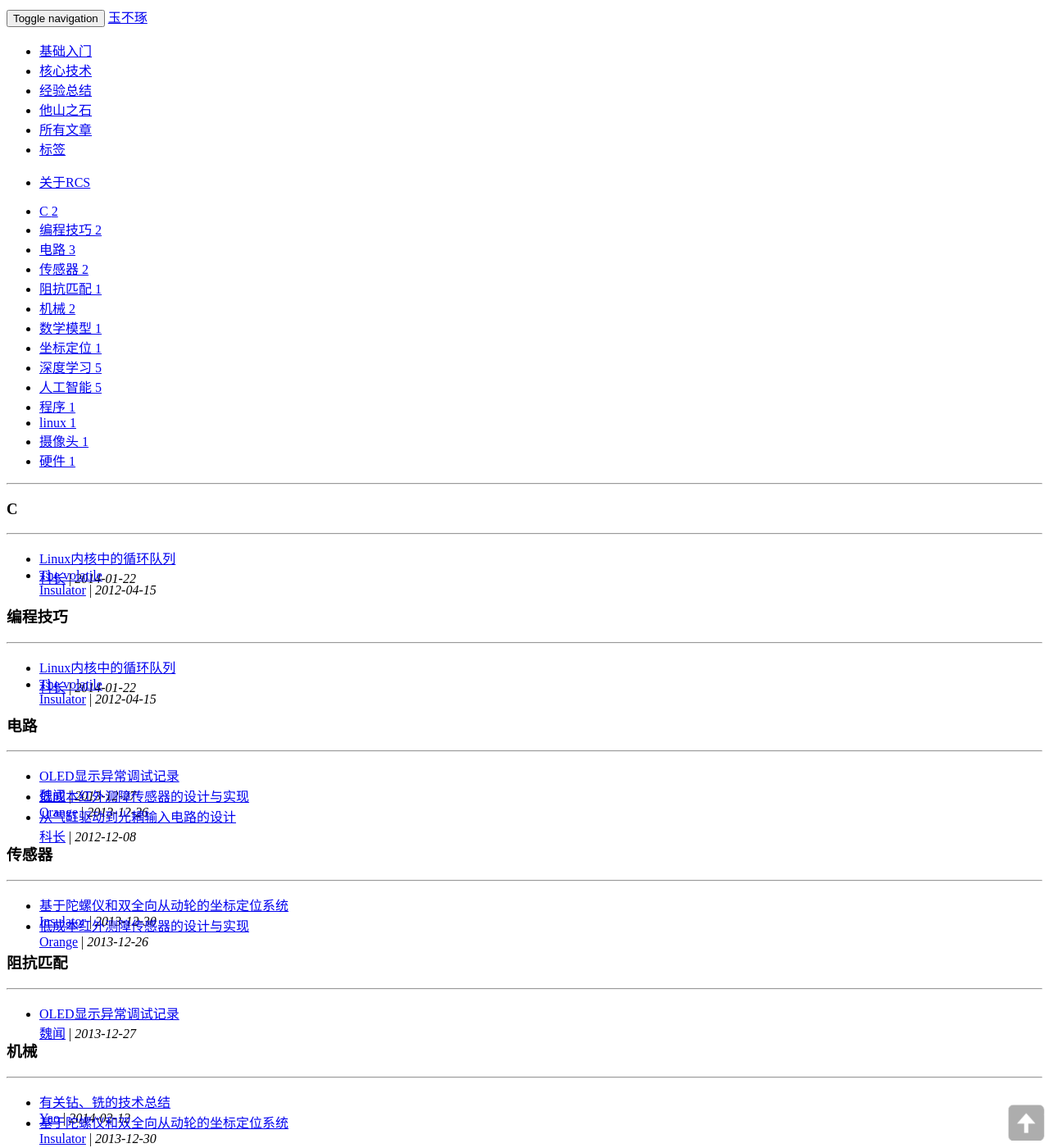
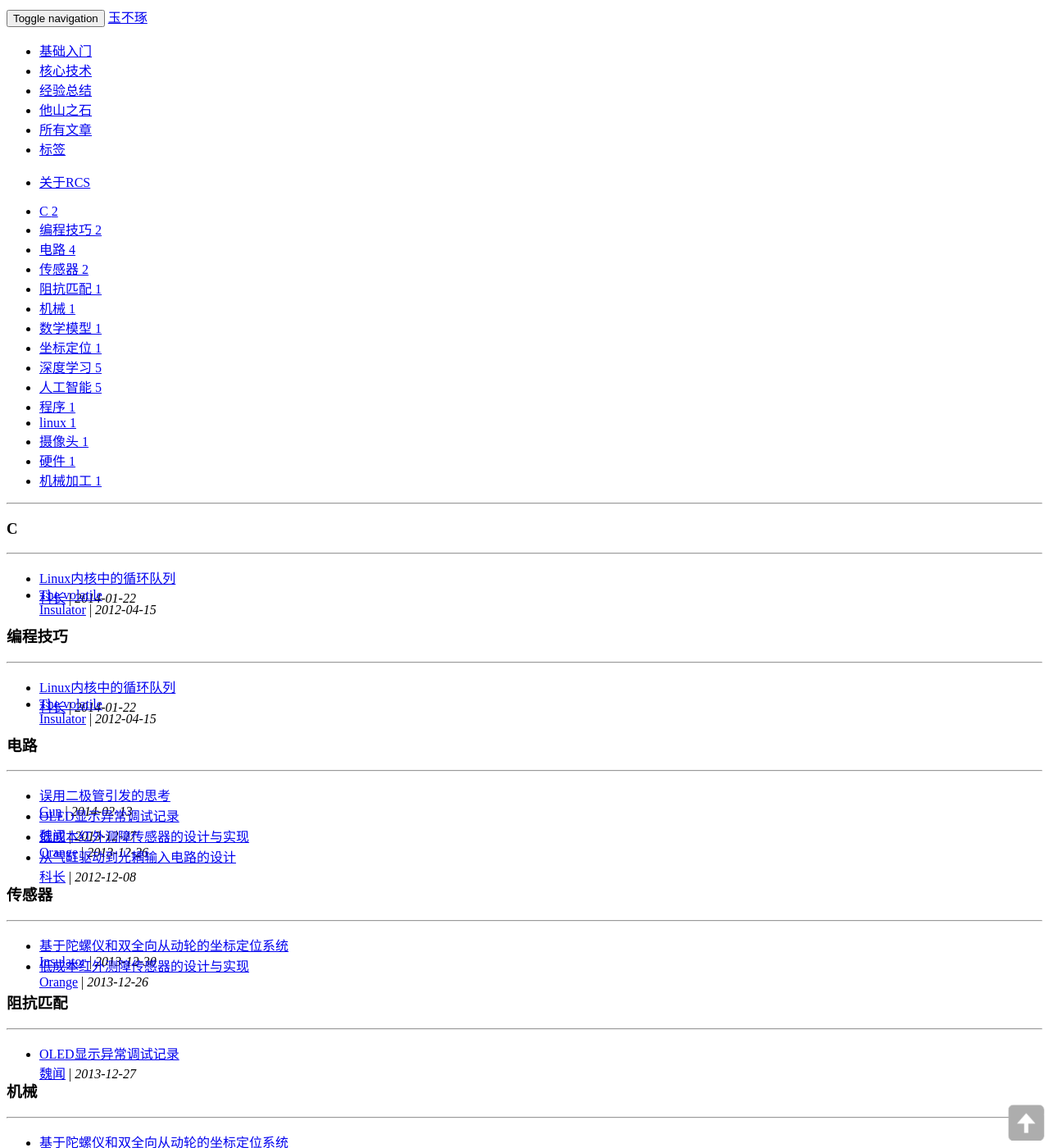
Before and after one commit to RCSTech/RCSTech.github.io, a Jekyll site: the page built from tags.html, in a window 1280 px wide and 1400 px high. Shown: the whole window at 82% size. Built offline with Jekyll 4.4.1, drawn with Linux system fonts in a browser that asks for light colours; nearby versions of some CDN libraries; a style sheet for code colours, icons or effects is not loaded; some of the changed lines change nothing that is shown; some of the changed text lies outside the part shown.

Commit message:
添加博文

```diff
--- a/_posts/2014-2-12-Cutter-Drill.md
+++ b/_posts/2014-2-12-Cutter-Drill.md
@@ -8,7 +8,7 @@ layout: post
 description: "有关钻、铣的技术总结"
 category: 经验总结
 tags:
-  - 机械
+  - 机械加工
 ---
 
 　　钻、铣是机械加工十分常见的两种加工方式，但在加工时我们方式较为粗糙，常常造成加工精度不够需要重新下料加工的情形，对此我就钻、铣的技术进行总结，希望对大家有所帮助。
--- /dev/null
+++ b/_posts/2014-2-13-Diode.md
@@ -0,0 +1,76 @@
+---
+layout: post
+title: "误用二极管引发的思考"
+author: Gun
+mail: qg.li@rcstech.org
+star: 3
+layout: post
+description: "误用二极管引发的思考"
+category: 经验总结
+tags:
+  - 电路
+---
+
+　　二极管无论是在电力电子还是模拟电路中都得到广泛的应用，但是我们必须要首先明白加了二极管需要达到什么目的。
+
+<!--more-->
+<br>
+
+##问题记录
+
+　　由于自己的粗心大意，误用二极管，曾一度认为这没有问题，后来才发现是这个小小的二极管的问题。虽然后来在经过科长大人和学长、学姐的指导，将问题解决了，但是觉得有必要把这次问题给稍微记录下来。
+
+　　先上图：
+
+![图1]({{site.img_path}}/2014-2-13 fig_1.png)
+<br>
+
+　　在经过赵艳媛同学的细心提醒下，图中的D200和D201两只二极管，是本着不让涵道电调的电流灌入光耦，而对光耦的正常工作产生影响。其实出发点是好的，在做电路的时候就要有这种细心的态度。可问题就出在这。
+
+##解决过程
+
+　　在这里光耦是为了将主控板和电调进行隔离。发现问题后，我们拿示波器观察了主控PA8和PA9的波形，并没有问题。于是又查了经过缓冲器后的波形，发现还是没有问题。最后测了输出引脚的波形，还是没有问题。（因为当时时间紧张，并没有想着去把波形给拍下来。）找来其他几个队员一起探讨问题到底出在哪，但都不知道为什么。毕竟是自己做的板，处理问题首先还是要自己想办法解决。换了光耦发现情况还是一样，崩溃的我曾一度想把那一路上的元器件给全部换一下。实在没办法了，我只好请教科长大人了，问问他有没有什么好的建议。
+
+　　科长大人并没有直接告诉我问题出在哪，而是让我把二极管给短路看能不能工作。短路路后，如下图，涵道竟然可以正常工作了。
+
+![图2]({{site.img_path}}/2014-2-13 fig_2.png)
+<br>
+
+　　正当我高兴时，学长却质问我是什么原因导致的，我却不知道。于是，有自己拿了示波器测了波形，发现和没短前的波形大同小异。学长又叫我恢复原来的样子，再好好查一下到底是哪出现问题了。看了波形还是一样。但当我拿了万用表测了一下，发现短路前和短路后的有效值并不一样。当我再次把示波器的测量功能打开后，惊人地发现波形在形状上是一样，但是低电平的幅值却是将近4V，这对于单片机而言都是高电平，哪来的方波？！
+
+　　问题是锁定在二极管上，但我还是不知道为什么。问了科长才恍然大悟！科长跟我说了电调的等效负载模型（如下图）。
+
+![图3]({{site.img_path}}/2014-2-13 fig_3.png)
+<br>
+
+　　分析：当节点A为高电平时，电流经过二极管向负载的对地电容充电；当节点A为低电平时，二极管限制了电容的放电回路，所以A点的电位不会降低，这也就是为什么低电平为什么会那么高。
+
+　　如果事先花时间了解一下电调的工作原理，其实会发现其实没必要加那个二级管。下面我也简单来说一下电调的工作原理，只是把网上的版本精简一下。
+
+　　此模块是无刷电调的驱动电机模块，是一个三相驱动桥。值得一提的是，这里有一个自举升压电路，它用到的原理正是我上面提到的二极管D7的单向导电性和电容C12的充放电以及电容C12两端的电压不能瞬间变化，而二极管D8和电容C13是为了稳压。自举升压是为了提供足够大的门极电压，来使得MOSFET能够导通。
+
+![图4]({{site.img_path}}/2014-2-13 fig_4.png)
+<br>
+
+![图5]({{site.img_path}}/2014-2-13 fig_5.png)
+<br>
+<br>
+
+　　过零检测模块是为了让单片机能够控制好三相电机的换相。
+
+![图6]({{site.img_path}}/2014-2-13 fig_6.png)
+<br>
+
+　　其他的控制部分就不在多说，感兴趣请自行上网查阅。在这我想解释赵艳媛同学的问题：为什么STM32开发板将控制线连在电调上，不需要给它额外供电。其原因就是那个降压/稳压模块所起的作用。再回到我做的那个板的时候，你也就清楚光耦的输出端为什么不需要加二极管来防止电调的灌电流了，这电流实在很小。
+
+　　二极管的种类和用法均有很多，比如稳压二极管、续流二极管、肖特基二极管、整流二极管……这里不再一一赘述。
+
+##最后的结论：
+
+　　1.出现的问题虽然会影响着整个工作进度，但是对自己的成长却很有必要；
+
+　　2.遇到不懂的地方先要自己思考，实在没辙了再去问学长，学长其实一直都很热心，我们要在虚心请教中慢慢进步；
+
+　　3.将自己调试过程中遇到的有意义的问题一定要记录下来；
+
+　　4.目前自己还有很多要学，只有静下心来才能真正的学到东西。
```
Also changed, not shown: images/2014-2-13 fig_1.png (added), images/2014-2-13 fig_2.png (added), images/2014-2-13 fig_3.png (added), images/2014-2-13 fig_4.png (added), images/2014-2-13 fig_5.png (added), images/2014-2-13 fig_6.png (added).
